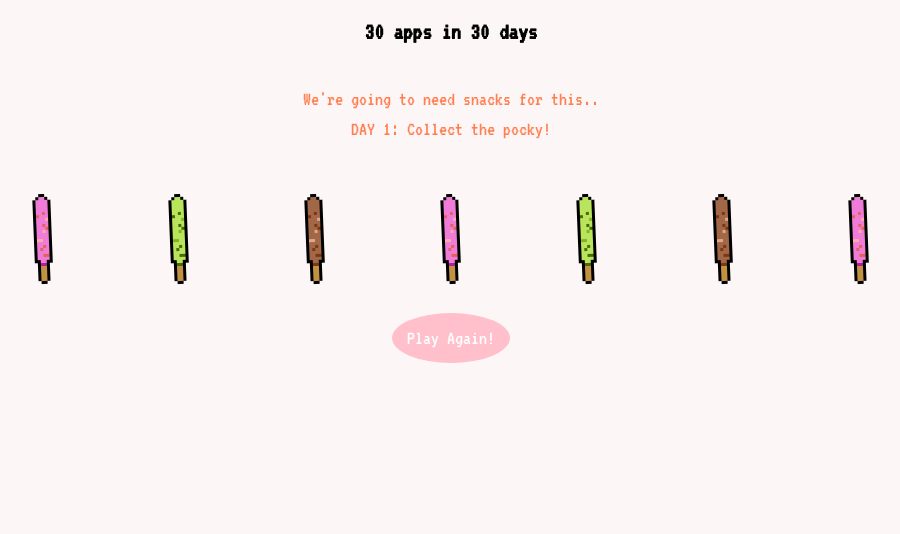
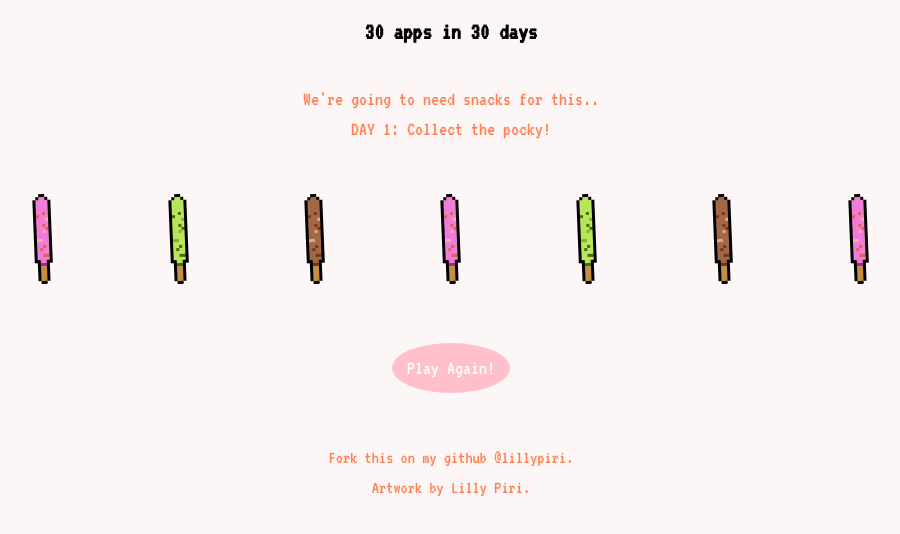
Before and after one commit to lillypiri/30apps30days, a React (Create React App) app: page / in a window 1280 px wide. Shown: the top 534 px of the page, without its empty margins (189-1089 px from the left). Built offline with nearby package versions, Linux system fonts and the light colour scheme.

Commit message:
transitions added and readme edited

```diff
--- a/src/App.css
+++ b/src/App.css
@@ -13,6 +13,8 @@
   animation-duration: 4s;
   animation-name: fadeIn;
   animation-iteration-count: 1;
+  margin-bottom: 20px;
+  margin-top: 20px;
 }
 .pocky:hover {
     transform: rotate(3deg);
@@ -57,8 +59,14 @@
     font-size: 20px;
     text-align: center;
     padding: 15px;
+    margin: 30px;
     outline: none;
     font-family: 'VT323', monospace;
+    transition: all 0.4s ease-in-out;
+}
+
+.button:hover {
+    background-color: mediumturquoise;
 }
 
 .title {
@@ -67,6 +75,24 @@
     padding: 20px;
     font-size: 20px;
     line-height: 30px;
+}
+
+.footer {
+    color: coral;
+    margin-bottom: 10px;
+    padding: 20px;
+    font-size: 18px;
+    line-height: 30px;
+    transition: all 0.4s ease-in-out;
+}
+.footer a {
+    color: coral;
+    text-decoration: none;
+    transition: all 0.3s ease-in-out;
+}
+.footer a:hover {
+    color: mediumturquoise;
+    text-decoration: none;
 }
 
 .App-header {
--- a/src/App.js
+++ b/src/App.js
@@ -93,6 +93,13 @@ class Pocky extends Component {
                 <div>
                     <button className="button" onClick={this.reset}>Play Again!</button>
                 </div>
+
+                <div className="footer">
+                    Fork this on my github <a href="https://github.com/lillypiri/30apps30days">@lillypiri</a>.
+                    <div>
+                        Artwork by <a href="https://lillypiri.com">Lilly Piri</a>.
+                    </div>
+                </div>
             </div>
         );
     }
```
Also changed, not shown: 1 other file (tests, documents, lock files or other folders).
